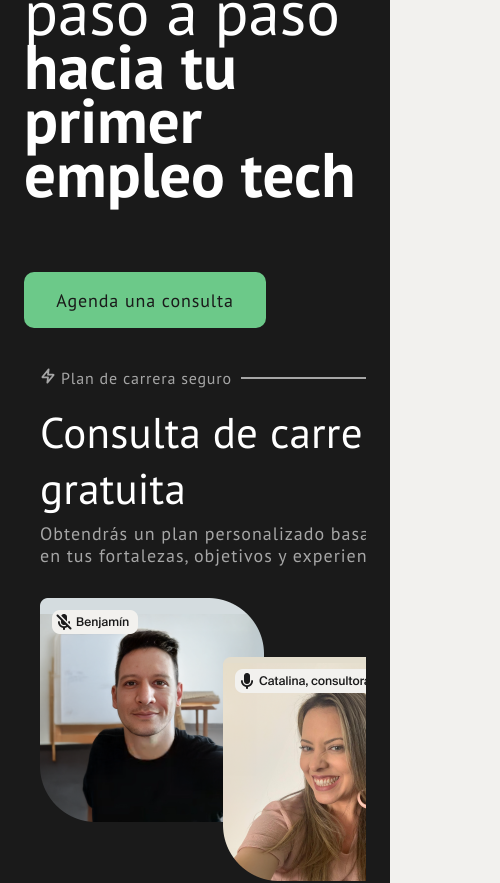
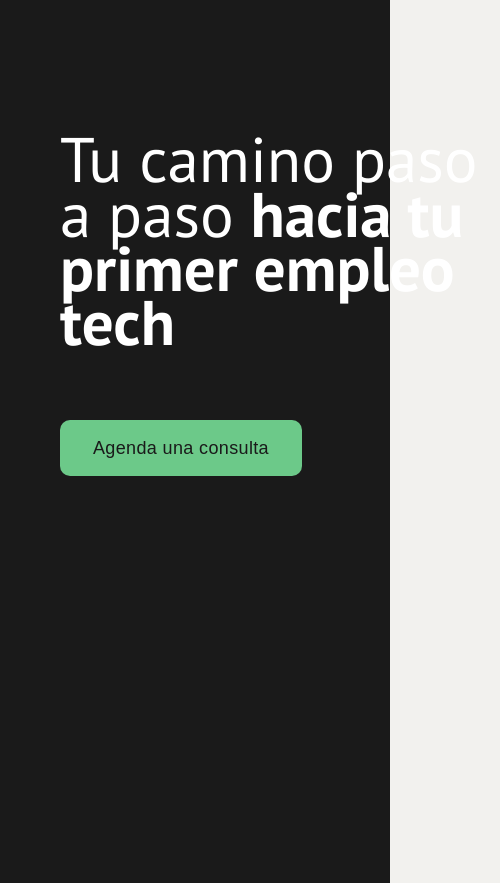
Before and after one commit to stupidkubik/component-with-x-scroll, a Next.js app in the folder component-with-x-scroll/: page / in a window 390 px wide. Shown: the part 752-1635 px from the top of the page, 500 px wide, since content can reach past the window. Built offline with nearby package versions, Linux system fonts and the light colour scheme; a web font is replaced by a local one.

Commit message:
add comments and fix minor bugs

```diff
--- a/component-with-x-scroll/src/app/page.module.css
+++ b/component-with-x-scroll/src/app/page.module.css
@@ -2,7 +2,10 @@
   display: flex;
   flex-direction: column;
   min-height: 100vh;
-  background-color: var(--color-background-main);
+  background-color: var(--color-background-black);
+  color: var(--color-white);
+  font-family: "Gramatika", "PT Sans", sans-serif;
+  font-weight: 400;
 }
 
 @media (max-width: 1280px) {}
--- a/component-with-x-scroll/src/app/page.tsx
+++ b/component-with-x-scroll/src/app/page.tsx
@@ -1,6 +1,7 @@
 import { HeaderSection, MainSection, FooterSection } from "@/components/sections";
 import styles from "./page.module.css";
 
+/** Landing screen assembled from the three primary marketing sections. */
 export default function Home() {
   return (
     <main className={styles.page}>
--- a/component-with-x-scroll/src/components/sections/FooterSection.tsx
+++ b/component-with-x-scroll/src/components/sections/FooterSection.tsx
@@ -5,6 +5,7 @@ type FooterSectionProps = {
   button: string;
 };
 
+/** Closing section that teases community stories and replicates the CTA pattern. */
 export function FooterSection({ title, button }: FooterSectionProps) {
   const placeholderItems = Array.from({ length: 3 });
 
@@ -16,6 +17,7 @@ export function FooterSection({ title, button }: FooterSectionProps) {
           <button type="button" className={styles.ctaButton}>
             {button}
           </button>
+          {/* Placeholder tiles stand in for story cards until real content is wired. */}
           <div className={styles.placeholderGrid} aria-hidden="true">
             {placeholderItems.map((_, index) => (
               <div key={index} />
--- a/component-with-x-scroll/src/components/sections/HeaderSection.tsx
+++ b/component-with-x-scroll/src/components/sections/HeaderSection.tsx
@@ -5,6 +5,7 @@ type HeaderSectionProps = {
   button: string;
 };
 
+/** Leading hero section introducing the product promise and primary call to action. */
 export function HeaderSection({ title, button }: HeaderSectionProps) {
   return (
     <section className={styles.section}>
--- a/component-with-x-scroll/src/components/sections/MainSection.tsx
+++ b/component-with-x-scroll/src/components/sections/MainSection.tsx
@@ -5,6 +5,7 @@ import { useEffect, useId, useRef } from "react";
 import type { CSSProperties, ReactNode } from "react";
 import styles from "./Sections.module.css";
 
+// Asset pool used to back-fill card artwork when custom images are omitted.
 const cardImagePaths = [
   "/images/cards/card-image-1.png",
   "/images/cards/card-image-2.png",
@@ -18,6 +19,7 @@ const getCardImage = (index: number) =>
 
 const labelIcon = "/images/icons/lightning.svg";
 
+/** Content contract for a single plan card rendered in the horizontal scroller. */
 export type PlanCardData = {
   label: string;
   title: string;
@@ -30,6 +32,7 @@ export type PlanCardData = {
   };
 };
 
+/** Default dataset that keeps the section fully populated when no props are supplied. */
 export const defaultPlanCards: PlanCardData[] = [
   {
     label: "Plan de carrera seguro",
@@ -64,7 +67,7 @@ export const defaultPlanCards: PlanCardData[] = [
     title: "Apoyo de la comunidad TripleTen",
     description: "Conectarás con personas afines, para compartir logros y seguir creciendo juntos",
     image: getCardImage(4),
-    width: 572,
+    width: 692,
     overlay: {
       stat: "6",
       text: "países en LATAM donde podrás asistir a nuestros eventos y conocer a otros miembros de la comunidad",
@@ -78,6 +81,10 @@ type MainSectionProps = {
   cards?: PlanCardData[];
 };
 
+/**
+ * Horizontal scroller that showcases the learning plans.
+ * It traps wheel / keyboard / touch gestures while the block is in view so the experience feels native.
+ */
 export function MainSection({
   title,
   button,
@@ -96,30 +103,28 @@ export function MainSection({
     const DEACTIVATE_RATIO = 0.6;
     const noSnapClass = styles.scrollerNoSnap;
 
+    // Keep the vertical axis locked and disable scroll snapping while the JS handlers are in control.
+    const originalOverflowY = track.style.overflowY;
+    track.style.overflowY = "hidden";
+    if (noSnapClass) {
+      track.classList.add(noSnapClass);
+    }
+
     let active = false;
     let touchY = 0;
-    let snapTimer: ReturnType<typeof setTimeout> | null = null;
 
     const atStart = () => track.scrollLeft <= 1;
     const atEnd = () =>
       Math.ceil(track.scrollLeft + track.clientWidth) >= track.scrollWidth - 1;
 
-    const beginFreeScroll = () => {
+    // Scroll snapping creates visible jumps when the user stops mid-track; guard against it.
+    const ensureNoSnap = () => {
       if (noSnapClass) {
         track.classList.add(noSnapClass);
       }
-      if (snapTimer) {
-        clearTimeout(snapTimer);
-      }
-      snapTimer = setTimeout(endFreeScroll, 140);
     };
 
-    const endFreeScroll = () => {
-      if (noSnapClass) {
-        track.classList.remove(noSnapClass);
-      }
-    };
-
+    // Percentage of the section that is within the viewport, used to decide when to trap gestures.
     const visibleRatio = () => {
       const rect = container.getBoundingClientRect();
       const viewportTop = 0;
@@ -150,14 +155,9 @@ export function MainSection({
       track.removeEventListener("touchstart", onTouchStart);
       track.removeEventListener("touchmove", onTouchMove);
       track.removeAttribute("aria-live");
-      if (snapTimer) {
-        clearTimeout(snapTimer);
-      }
-      if (noSnapClass) {
-        track.classList.remove(noSnapClass);
-      }
     };
 
+    // Map vertical wheel movement to horizontal scrolling across the cards.
     const onWheel = (event: WheelEvent) => {
       if (!active) return;
 
@@ -175,12 +175,13 @@ export function MainSection({
         return;
       }
 
-      beginFreeScroll();
+      ensureNoSnap();
       track.scrollLeft += dominantDelta;
       event.preventDefault();
       event.stopPropagation();
     };
 
+    // Provide keyboard affordances similar to a native horizontally scrolling region.
     const onKey = (event: KeyboardEvent) => {
       if (!active) return;
       const key = event.key;
@@ -250,7 +251,7 @@ export function MainSection({
         return;
       }
 
-      beginFreeScroll();
+      ensureNoSnap();
       track.scrollLeft += delta;
       touchY = currentY;
       event.preventDefault();
@@ -274,6 +275,7 @@ export function MainSection({
       }
     };
 
+    // Dense thresholds unlock smooth transitions as the section enters and exits the viewport.
     const thresholds = Array.from({ length: 101 }, (_, index) => index / 100);
     const observer = new IntersectionObserver(
       (entries) => {
@@ -331,9 +333,7 @@ export function MainSection({
       track.removeEventListener("focusin", onPointerEnter);
       track.removeEventListener("focusout", onPointerLeave);
       track.removeEventListener("touchstart", onTouchStartBootstrap);
-      if (snapTimer) {
-        clearTimeout(snapTimer);
-      }
+      track.style.overflowY = originalOverflowY;
       if (noSnapClass) {
         track.classList.remove(noSnapClass);
       }
@@ -345,8 +345,8 @@ export function MainSection({
   const headingId = useId();
 
   return (
-    <section ref={sectionRef} className={`${styles.section} ${styles.mainSection}`}>
-      <div className={`${styles.sectionInner} ${styles.mainLayout}`}>
+    <section ref={sectionRef} className={`${styles.section}`}>
+      <div className={`${styles.mainLayout}`}>
         <aside className={styles.mainLeadColumn}>
           <div className={styles.mainLeadHeader}>
             <h2 id={headingId}>{title}</h2>
@@ -404,6 +404,7 @@ export function MainSection({
                           style={imageStyle}
                         />
                         {card.overlay ? (
+                          // Decorative overlay that highlights the reach of the community plan.
                           <aside className={styles.cardOverlay}>
                             <span className={styles.cardOverlayStat}>{card.overlay.stat}</span>
                             <p className={styles.cardOverlayText}>{card.overlay.text}</p>
--- a/component-with-x-scroll/src/components/sections/Sections.module.css
+++ b/component-with-x-scroll/src/components/sections/Sections.module.css
@@ -1,73 +1,11 @@
 .section {
-  background-color: var(--color-background-black);
-  color: var(--color-white);
-  border-radius: 0;
-  padding: 120px 0 120px 60px;
+  padding: 120px 0 90px 60px;
+  margin: 0;
 }
 
 .sectionInner {
-  margin: 0;
   display: grid;
   gap: 48px;
-}
-
-.mainSection {
-  min-height: 770px;
-}
-
-.mainLayout {
-  display: grid;
-  grid-template-columns: 440px 1fr;
-  gap: 50px;
-  align-items: stretch;
-}
-
-.mainLeadColumn {
-  display: grid;
-  gap: 32px;
-  align-content: flex-start;
-}
-
-.mainLeadHeader h2 {
-  font-family: "Gramatika", "PT Sans", sans-serif;
-  font-weight: 400;
-  margin: 0;
-  gap: 16px;
-  font-size: 63px;
-  line-height: 0.86;
-}
-
-.mainLeadHeader strong {
-  font-weight: 700;
-}
-
-.mainHighlight {
-  display: grid;
-  gap: 16px;
-  padding: 32px;
-  border-radius: 32px;
-  background-color: rgba(255, 255, 255, 0.04);
-  border: 1px solid rgba(255, 255, 255, 0.08);
-  box-shadow: 0 20px 40px rgba(0, 0, 0, 0.35);
-}
-
-.mainHighlightImage {
-  margin-top: 8px;
-  min-height: 200px;
-  border-radius: 28px;
-  border: 1px solid rgba(255, 255, 255, 0.08);
-  background: var(--color-background-green);
-
-  background-size: cover;
-  background-position: center;
-  background-repeat: no-repeat;
-}
-
-.mainScroller {
-  display: flex;
-  flex-direction: column;
-  justify-content: flex-start;
-  min-height: 530px;
 }
 
 .sectionContent {
@@ -99,19 +37,50 @@
   border: 1px solid rgba(255, 255, 255, 0.1);
 }
 
+.mainLayout {
+  display: grid;
+  grid-template-columns: 440px 1fr;
+  gap: 50px;
+  align-items: stretch;
+}
+
+.mainLeadColumn {
+  display: grid;
+  gap: 32px;
+}
+
+.mainLeadHeader h2 {
+  font-family: "Gramatika", "PT Sans", sans-serif;
+  font-weight: 400;
+  margin: 0;
+  gap: 16px;
+  font-size: 63px;
+  line-height: 0.86;
+}
+
+.mainLeadHeader strong {
+  font-weight: 700;
+}
+
+.mainScroller {
+  display: flex;
+  flex-direction: column;
+  justify-content: flex-start;
+  max-height: 565px;
+}
+
 .ctaButton {
   margin-top: 71px;
   width: 242px;
   height: 56px;
   border-radius: 10px;
   border: none;
-  font-family: "PT Sans", sans-serif;
   background-color: var(--color-background-green);
   color: var(--color-background-black);
   font-size: 18px;
   font-weight: 400;
   cursor: pointer;
-  letter-spacing: 0.05em;
+  letter-spacing: 0.02em;
 }
 
 .ctaButton:hover {
@@ -133,24 +102,6 @@
   width: clamp(64px, 12vw, 160px);
   height: 530px;
   pointer-events: none;
-}
-
-.sectionHeader {
-  display: flex;
-  flex-wrap: wrap;
-  align-items: flex-end;
-  justify-content: space-between;
-  gap: 24px;
-}
-
-.sectionHeader h2 {
-  font-size: clamp(32px, 4vw, 44px);
-  margin-top: 16px;
-}
-
-.sectionHeader p {
-  max-width: 320px;
-  color: rgba(255, 255, 255, 0.6);
 }
 
 .scroller {
@@ -182,6 +133,7 @@
 }
 
 .cardWrapper {
+  flex: 0 0 auto;
   display: flex;
   flex-direction: column;
 }
@@ -250,16 +202,9 @@
   flex-shrink: 0;
 }
 
-.cardDescriptionLine {
-  display: block;
-}
-
-.cardDescriptionLine+.cardDescriptionLine {
-  margin-top: 4px;
-}
-
 .cardImageWrapper {
   position: relative;
+  height: fit-content;
   margin-top: auto;
 }
 
@@ -302,11 +247,6 @@
   line-height: 1.4em;
 }
 
-.cardWrapper {
-  flex: 0 0 auto;
-  display: flex;
-}
-
 .placeholderGrid {
   display: grid;
   grid-template-columns: repeat(auto-fit, minmax(140px, 1fr));
@@ -321,89 +261,3 @@
   background: rgba(255, 255, 255, 0.06);
   border: 1px dashed rgba(255, 255, 255, 0.24);
 }
-
-@media (max-width: 1024px) {
-  .sectionInner {
-    gap: 32px;
-  }
-
-  .sectionContent {
-    max-width: 100%;
-  }
-
-  .mainLayout {
-    grid-template-columns: 1fr;
-    gap: 40px;
-  }
-
-  .mainScroller {
-    padding-right: 0;
-  }
-
-  .scroller {
-    padding: 0 24px 8px;
-    scroll-padding-left: 24px;
-    scroll-padding-right: 24px;
-  }
-
-  .cardOverlay {
-    top: -20px;
-    right: -20px;
-    width: clamp(200px, 42vw, 232px);
-    padding: 22px 24px;
-  }
-
-  .cardOverlayStat {
-    font-size: 60px;
-  }
-}
-
-@media (max-width: 768px) {
-  .section {
-    padding: 48px 24px;
-  }
-
-  .mainLeadColumn {
-    gap: 24px;
-  }
-
-  .mainHighlight {
-    padding: 24px;
-  }
-
-  .sectionMedia {
-    width: 100%;
-    height: 220px;
-  }
-
-  .scroller {
-    padding: 0 16px 8px;
-    scroll-padding-left: 16px;
-    scroll-padding-right: 16px;
-  }
-
-  .card {
-    flex-basis: 280px;
-  }
-
-  .cardOverlay {
-    top: -16px;
-    right: -16px;
-    width: clamp(200px, 65vw, 220px);
-    padding: 18px 20px;
-    border-radius: 24px;
-  }
-
-  .cardOverlayStat {
-    font-size: 48px;
-  }
-
-  .cardOverlayHighlight {
-    font-size: 14px;
-    padding: 4px 12px;
-  }
-
-  .cardOverlayText {
-    font-size: 15px;
-  }
-}
```
